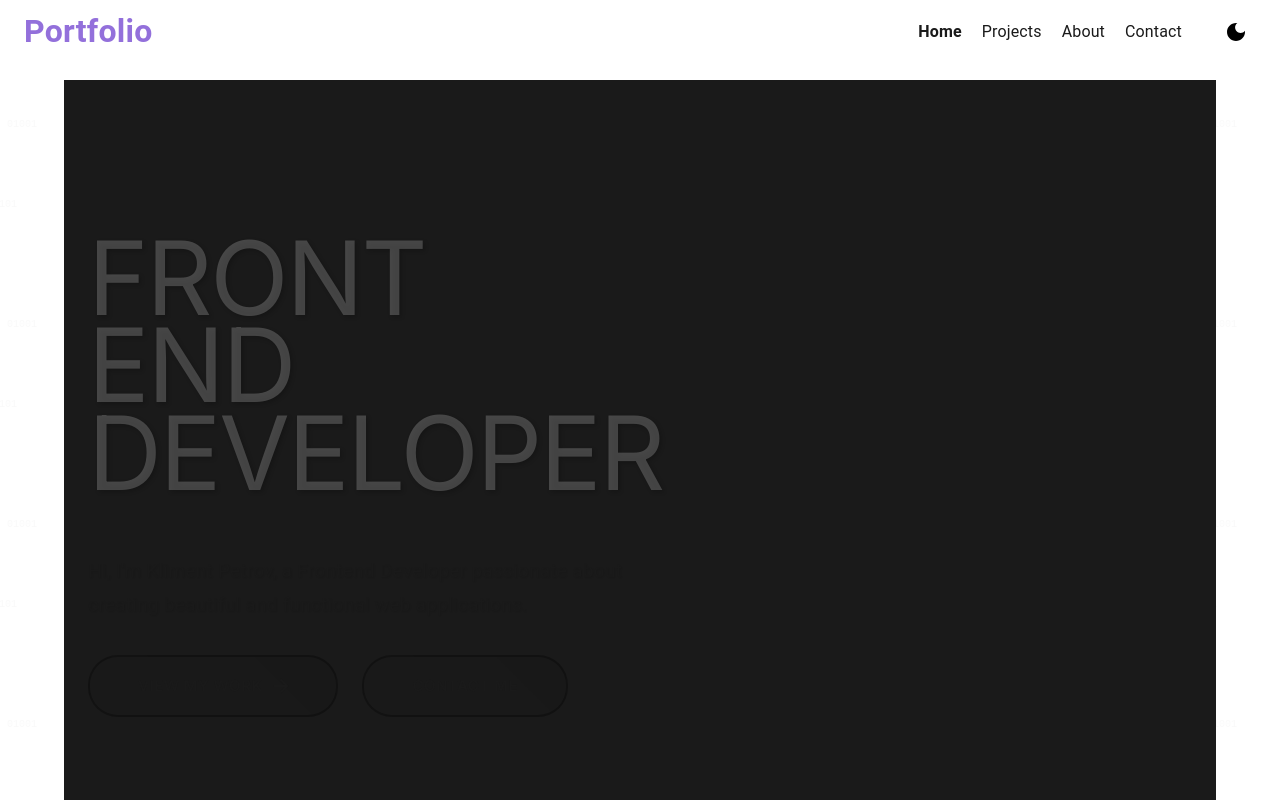
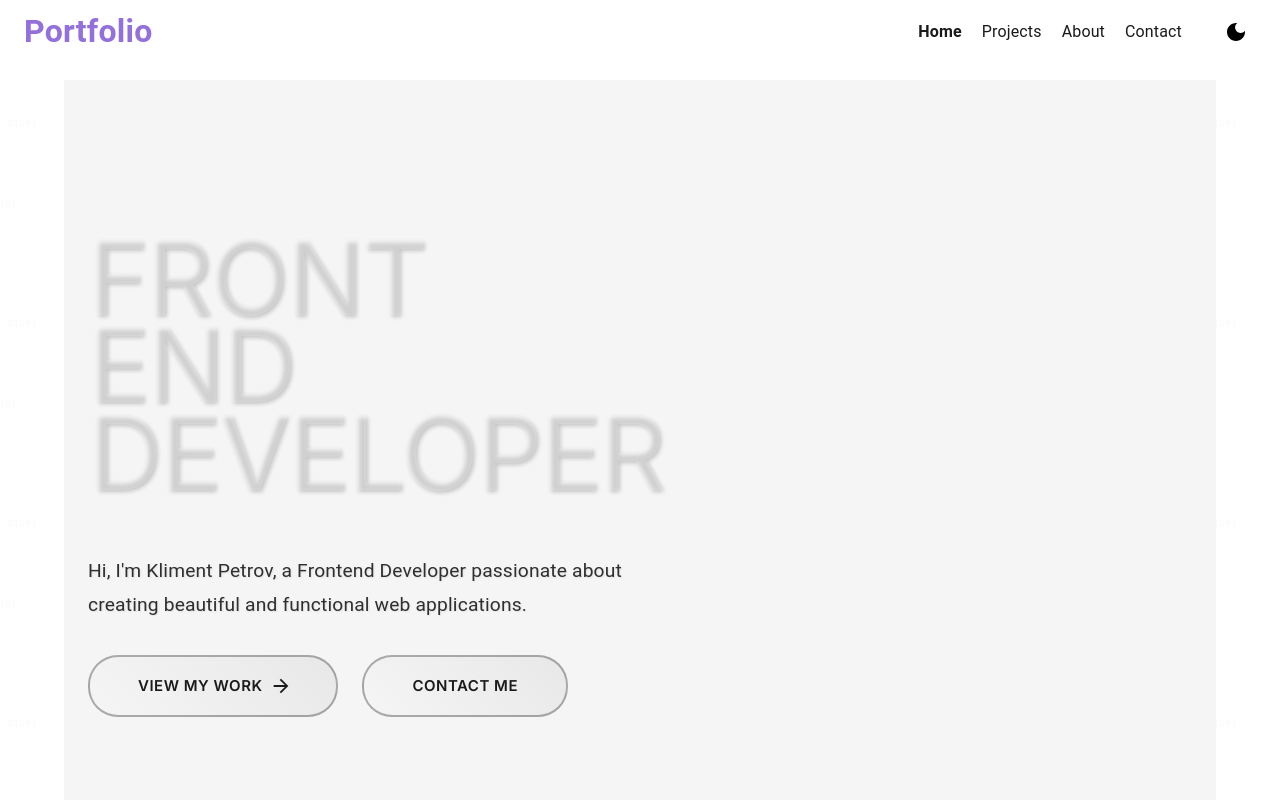
Before and after one commit to kimbef/portfolio, a React (Vite) app: page / in a window 1280 px wide. Shown: the top 800 px of the page. Built offline with nearby package versions, Linux system fonts and the light colour scheme.

Commit message:
hero section buttons fixed

```diff
--- a/src/pages/Home.tsx
+++ b/src/pages/Home.tsx
@@ -72,7 +72,7 @@ const Home = () => {
           justifyContent: 'center',
           py: 12,
           textAlign: 'left',
-          background: theme.palette.mode === 'dark' ? '#121212' : '#1a1a1a',
+          background: theme.palette.mode === 'dark' ? '#121212' : '#f5f5f5',
           position: 'relative',
           overflow: 'hidden',
         }}
```
